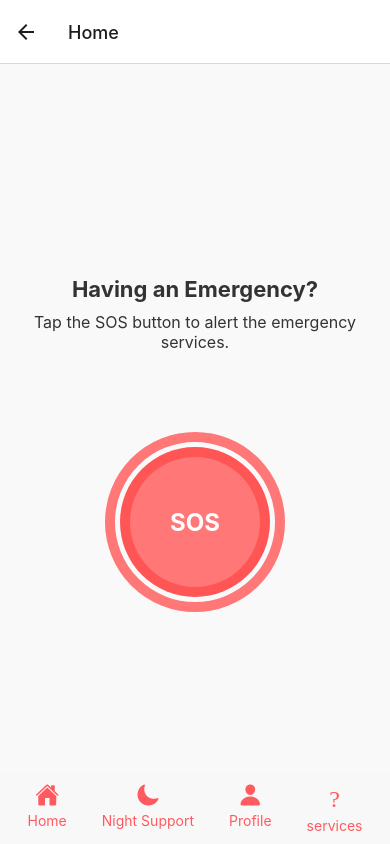
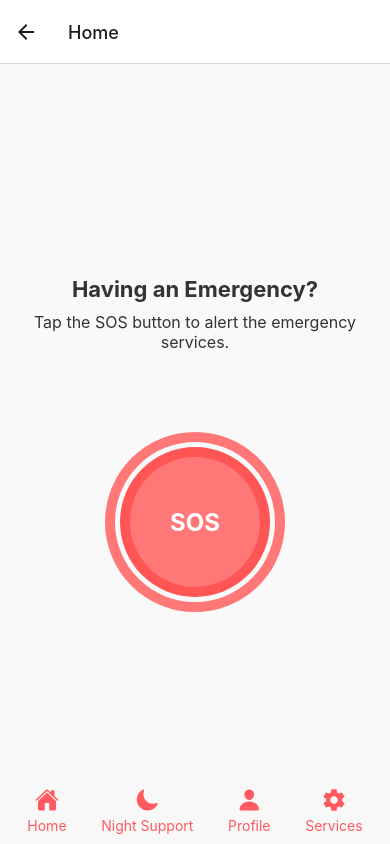
Before and after one commit to Dhanush-4554/Safe-Steps-WomenSafety-Application, a React Native app in the folder frontend/: screen /Home in a window 390 px wide. Built offline with nearby package versions, Linux system fonts and the light colour scheme.

Commit message:
service icon

```diff
--- a/frontend/src/screens/HomeScreen.js
+++ b/frontend/src/screens/HomeScreen.js
@@ -62,12 +62,12 @@ export default function HomeScreen({ navigation }) {
           <Text style={styles.buttonText}>Profile</Text>
         </TouchableOpacity>
         <TouchableOpacity
-          onPress={() => navigation.navigate("service")}
-          style={styles.button}
-        >
-          <Ionicons name="sevice" size={24} color="#FF5A5F" />
-          <Text style={styles.buttonText}>services</Text>
-        </TouchableOpacity>
+    onPress={() => navigation.navigate("service")}
+    style={styles.button}
+  >
+    <Ionicons name="settings-sharp" size={24} color="#FF5A5F" />
+    <Text style={styles.buttonText}>Services</Text>
+  </TouchableOpacity>
       </View>
     </View>
   );
```
